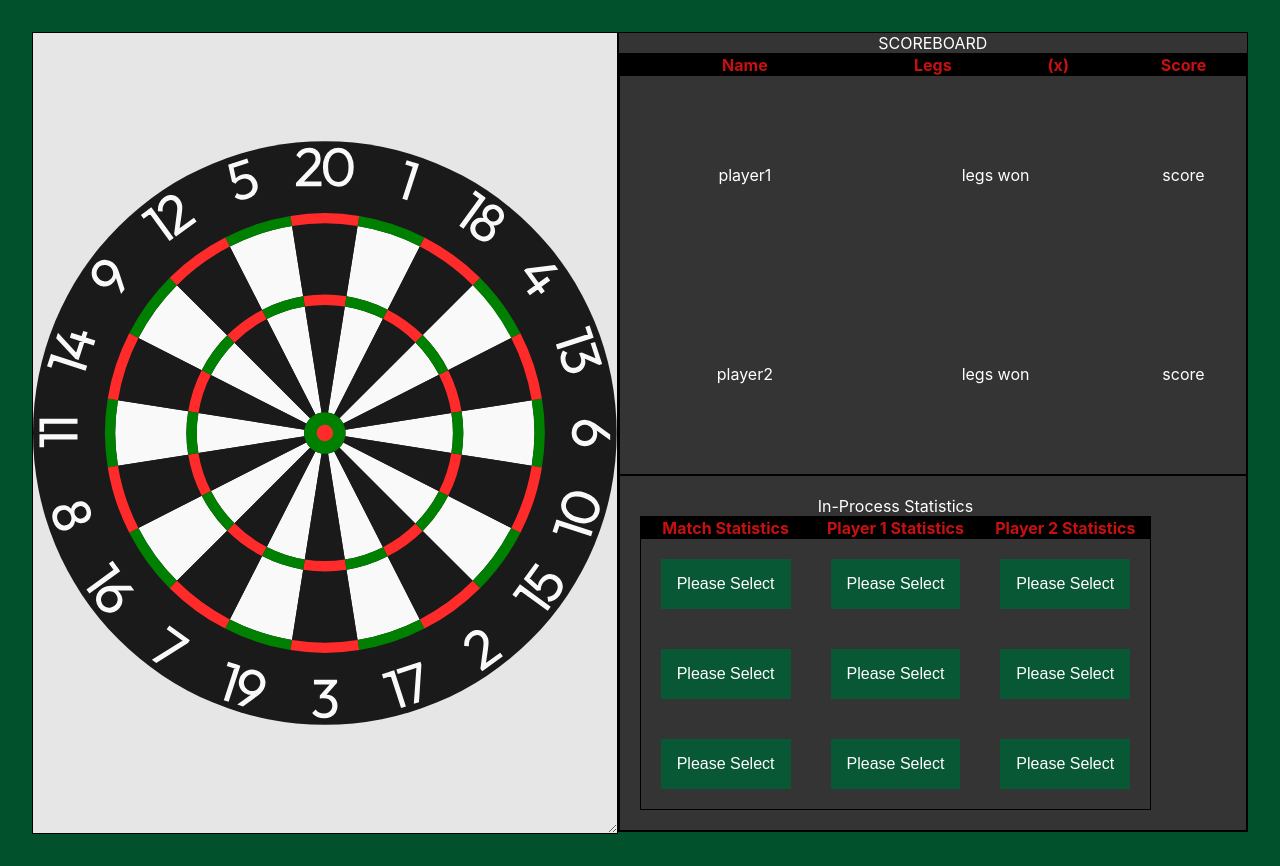
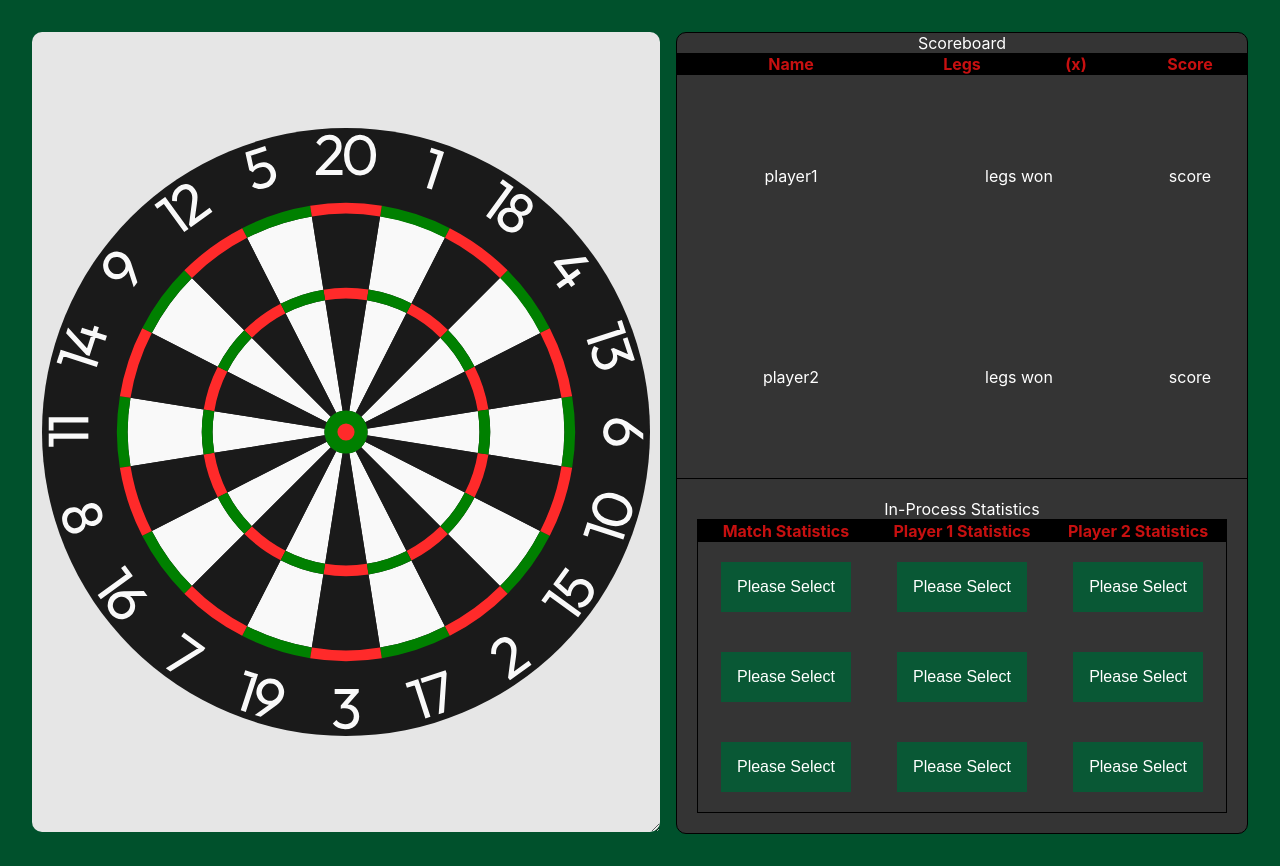
Before and after one commit to alex-y-z/OnPoint, an Electron app: page src/index.html in a window 1280 px wide. Drawn offline with Linux system fonts and the light colour scheme; no server answers.

Commit message:
Board size replication and style changes
The width of the spectator board now syncs with the scorer. Additionally, IPC forwarding has been partially automated.

```diff
--- a/src/index.css
+++ b/src/index.css
@@ -5,7 +5,7 @@ body {
   Arial, sans-serif;
   margin: auto;
   width: auto;
-  height: 800px;
+  height: 100%;
   padding: 2rem;
   display: flex;
   background-color: rgb(0, 81, 44);
@@ -14,11 +14,13 @@ body {
 /* Left Panel (dartboard) */
 
 #left-panel {
-  min-width: 20%;
-  max-width: 48%;
-  height: 100%;
+  min-width: 30%;
+  max-width: 50%;
+  height: 800px;
+  padding: 0 10px;
+  margin-right: 1rem;
   background-color: rgb(230, 230, 230);
-  border: 1px solid;
+  border-radius: 10px;
   resize: horizontal;
   overflow: hidden;
 }
@@ -34,8 +36,10 @@ body {
   flex: 50%;
   display: flex;
   flex-direction: column;
+  height: 800px;
   background-color: #343434;
-  border: 1px solid rgb(0, 0, 0);
+  border: 1px solid black;
+  border-radius: 10px;
 }
 
 /* Scoreboard */
@@ -46,18 +50,17 @@ table {
   flex: 60%;
   border-collapse: collapse;
   color: white;
-  border: 1px solid rgb(0, 0, 0);
 }
 
 thead {
   width: auto;
   color: rgba(255, 20, 20, 0.781);
-  background-color: rgb(0, 0, 0);
+  background-color: black;
 }
 
 td {
+  width: auto;
   padding: 20px;
-  width: auto;
   text-align: center;
   color: white;
   background-color: #343434;
@@ -69,13 +72,16 @@ td {
   width: auto;
   flex: 40%;
   padding: 20px;
-  color: white;
-  background-color: #343434;
-  border: 1px solid rgb(0, 0, 0);
+  margin: auto;
+  border-top: 1px solid black
 }
 
- /* Dropdown Button */
- .dropbtn {
+#statistics-table {
+  border: 1px solid black
+}
+
+/* Dropdown Button */
+.dropbtn {
   background-color:  rgb(9, 88, 53);
   color: white;
   padding: 16px;
@@ -95,8 +101,12 @@ td {
   position: absolute;
   background-color: #f1f1f1;
   min-width: 160px;
-  box-shadow: 0px 8px 16px 0px rgba(0,0,0,0.2);
+  box-shadow: 0px 8px 16px 0px rgba(0, 0, 0, 0.2);
   z-index: 1;
+
+  /* Options are aligned to the top right */
+  bottom: 100%;
+  right: 0;
 }
 
 /* Links inside the dropdown */
--- a/src/index.html
+++ b/src/index.html
@@ -484,9 +484,7 @@
     <!--RIGHT PANEL: Scoreboard & Statistics-->
     <div id="right-panel">
       <table id="scoreboard">
-        <caption>
-          SCOREBOARD
-        </caption>
+        <caption>Scoreboard</caption>
         <thead>
           <!--HEADER-->
             <tr>
@@ -515,7 +513,7 @@
       </table>
 
       <div id="statistics">
-        <table id="statistics">
+        <table id="statistics-table">
           <caption>In-Process Statistics</caption>
           <thead>
             <!--HEADER-->
--- a/src/main.js
+++ b/src/main.js
@@ -1,3 +1,4 @@
+const leftPanel = document.getElementById('left-panel');
 const dartboard = document.getElementById('dartboard-svg');
 const regions = dartboard.querySelectorAll('g.board-region > path, circle.board-region');
 
@@ -10,3 +11,10 @@ regions.forEach((region) => {
     window.replication.addDart(region.getAttribute('id'), event.clientX, event.clientY);
   });
 });
+
+// Resize the spectator view to match the scorer view
+const resizeObserver = new ResizeObserver(() => {
+  window.replication.resizeBoard(leftPanel.style.width);
+});
+
+resizeObserver.observe(leftPanel);
--- a/src/scorer-preload.js
+++ b/src/scorer-preload.js
@@ -2,7 +2,8 @@ const { contextBridge, ipcRenderer } = require('electron');
 
 // Expose remote functions/events to the main process
 contextBridge.exposeInMainWorld('replication', {
-    addDart: (regionId, posX, posY) => ipcRenderer.send('add-dart', regionId, posX, posY)
+    addDart: (regionId, posX, posY) => ipcRenderer.send('add-dart', regionId, posX, posY),
+    resizeBoard: (width) => ipcRenderer.send('resize-board', width)
 });
 
 // Events for Statistics
--- a/src/spectator-preload.js
+++ b/src/spectator-preload.js
@@ -2,7 +2,8 @@ const { contextBridge, ipcRenderer } = require('electron');
 
 // Expose event handlers to the main process
 contextBridge.exposeInMainWorld('replication', {
-    onDartAdded: (regionId, posX, posY) => ipcRenderer.on('dart-added', regionId, posX, posY)
+    onDartAdded: (regionId, posX, posY) => ipcRenderer.on('add-dart', regionId, posX, posY),
+    onBoardResized: (width) => ipcRenderer.on('resize-board', width)
 });
 
 // Event handler for Statistics
--- a/src/spectator.css
+++ b/src/spectator.css
@@ -1,21 +1,26 @@
+/* Global */
+
 body {
   font-family: -apple-system, BlinkMacSystemFont, 'Segoe UI', Roboto, Helvetica,
   Arial, sans-serif;
   margin: auto;
   width: auto;
-  height: 800px;
+  height: 100%;
   padding: 2rem;
   display: flex;
   background-color: rgb(0, 81, 44);
 }
 
+/* Left Panel (dartboard) */
+
 #left-panel {
-  min-width: 20%;
-  max-width: 48%;
-  height: 100%;
+  min-width: 30%;
+  max-width: 50%;
+  height: 800px;
+  padding: 0 10px;
+  margin-right: 1rem;
   background-color: rgb(230, 230, 230);
-  border: 1px solid;
-  resize: horizontal;
+  border-radius: 10px;
   overflow: hidden;
 }
 
@@ -25,8 +30,10 @@ body {
   flex: 50%;
   display: flex;
   flex-direction: column;
+  height: 800px;
   background-color: #343434;
-  border: 1px solid rgb(0, 0, 0);
+  border: 1px solid black;
+  border-radius: 10px;
 }
 
 /* Scoreboard */
@@ -37,18 +44,17 @@ table {
   flex: 60%;
   border-collapse: collapse;
   color: white;
-  border: 1px solid rgb(0, 0, 0);
 }
 
 thead {
   width: auto;
   color: rgba(255, 20, 20, 0.781);
-  background-color: rgb(0, 0, 0);
+  background-color: black;
 }
 
 td {
+  width: auto;
   padding: 20px;
-  width: auto;
   text-align: center;
   color: white;
   background-color: #343434;
@@ -60,7 +66,6 @@ td {
   width: auto;
   flex: 40%;
   padding: 20px;
-  color: white;
-  background-color: #343434;
-  border: 1px solid rgb(0, 0, 0);
+  margin: auto;
+  border-top: 1px solid black
 }
```
Also changed, not shown: src/index.js (+6 -3 lines), src/spectator.html (+2 -4 lines), src/spectator.js (+7 -0 lines).
